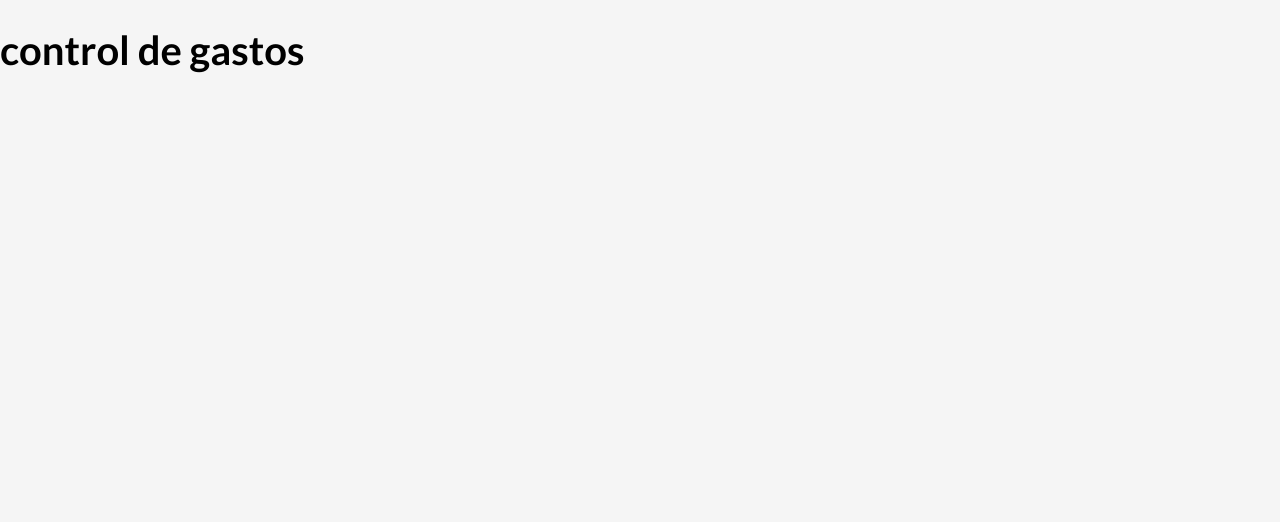
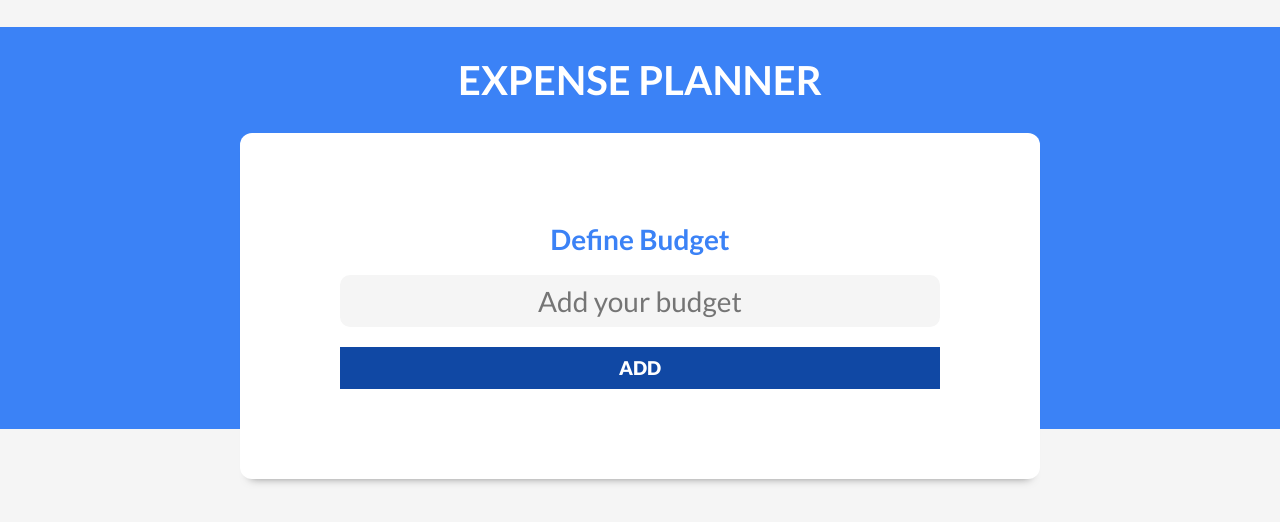
Before and after one commit to cilfonegabriel/budget-control, a React (Vite) app in the folder budget-control/: page / in a window 1280 px wide. Shown: the top 522 px of the page. Built offline with nearby package versions, Linux system fonts and the light colour scheme.

Commit message:
Add components to the app file

```diff
--- a/budget-control/src/App.jsx
+++ b/budget-control/src/App.jsx
@@ -1,9 +1,12 @@
 import { useState } from 'react'
+import Header from './components/Header'
 
 function App() {
 
   return (
-    <h1>control de gastos</h1>
+    <h1>
+      <Header />
+    </h1>
   )
 }
 
```
